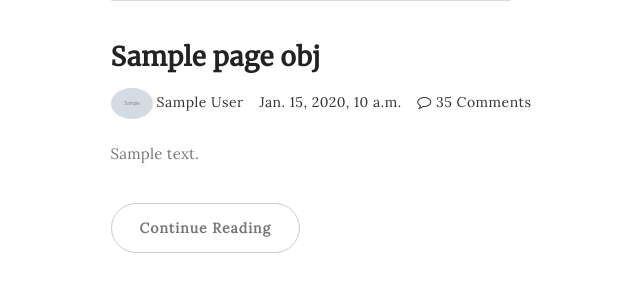
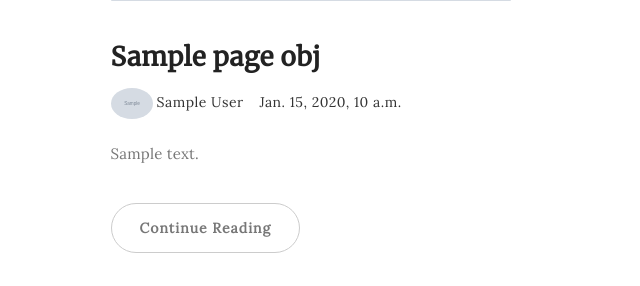
Before and after one commit to rajrupdasofficial/bloggy, a Django app: template app/templates/index.html in a window 1280 px wide. Shown: the part 1300-1586 px from the top of the page, without its empty margins (57-697 px from the left). Run offline with Django 4.2, Linux system fonts and the light colour scheme; the template is opened without the code that fills it: most values are stand-ins (such as "Sample title", 1, 10 or a date in 2020); grey boxes marked "Sample" are stand-in pictures; some libraries are stand-ins or nearby versions.

Commit message:
comments counting filed removed

```diff
--- a/app/templates/index.html
+++ b/app/templates/index.html
@@ -98,7 +98,7 @@ http://www.tooplate.com/view/2085-neuron
                          <div class="blog-post-format">
                               <span><a href="#"><img src="{{ i.thumbnail.url }}" class="img-responsive img-circle">{{ i.author }}</a></span>
                               <span><i class="fa fa-date"></i>{{ i.created }}</span>
-                              <span><a href="#"><i class="fa fa-comment-o"></i> 35 Comments</a></span>
+                              <!--<span><a href="#"><i class="fa fa-comment-o"></i> </a></span>-->
                          </div>
                          <div class="blog-post-des">
                               <p>{{ i.content|safe|striptags|truncatechars:300 }}</p>
```
